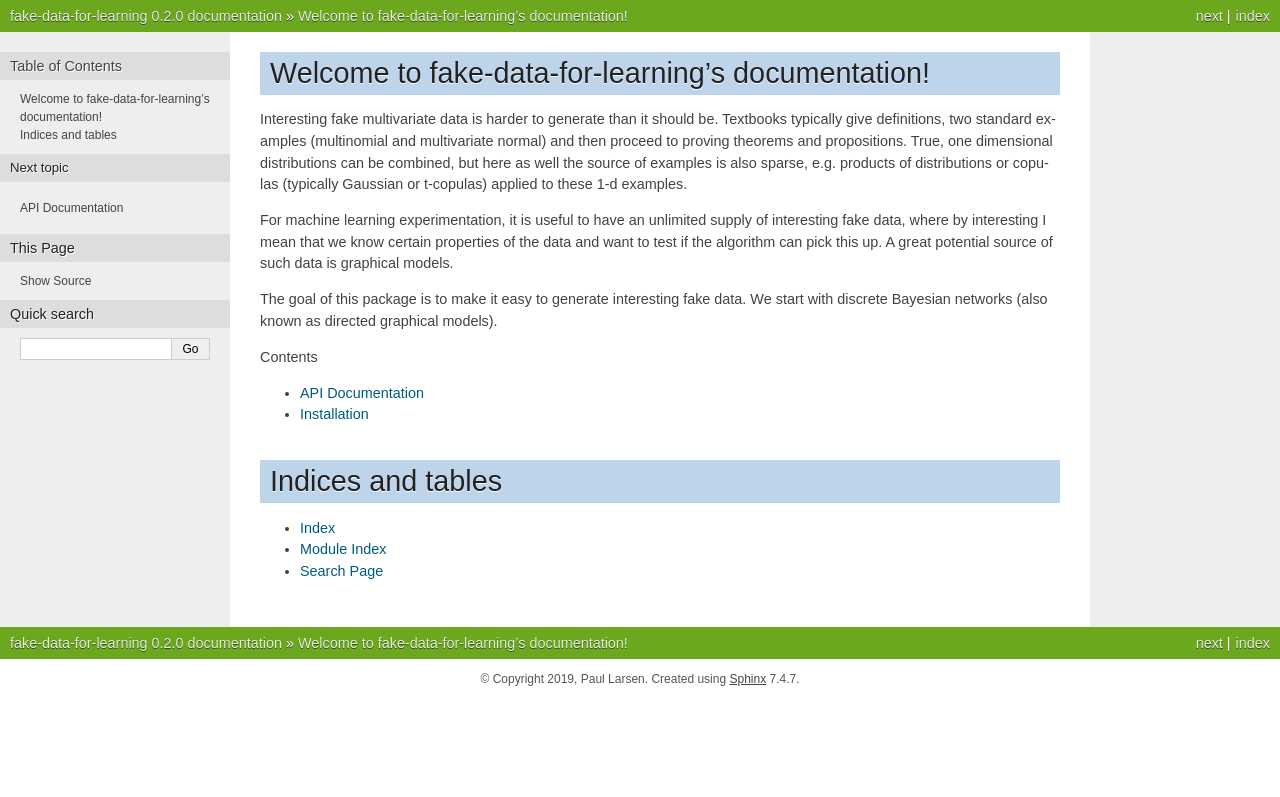
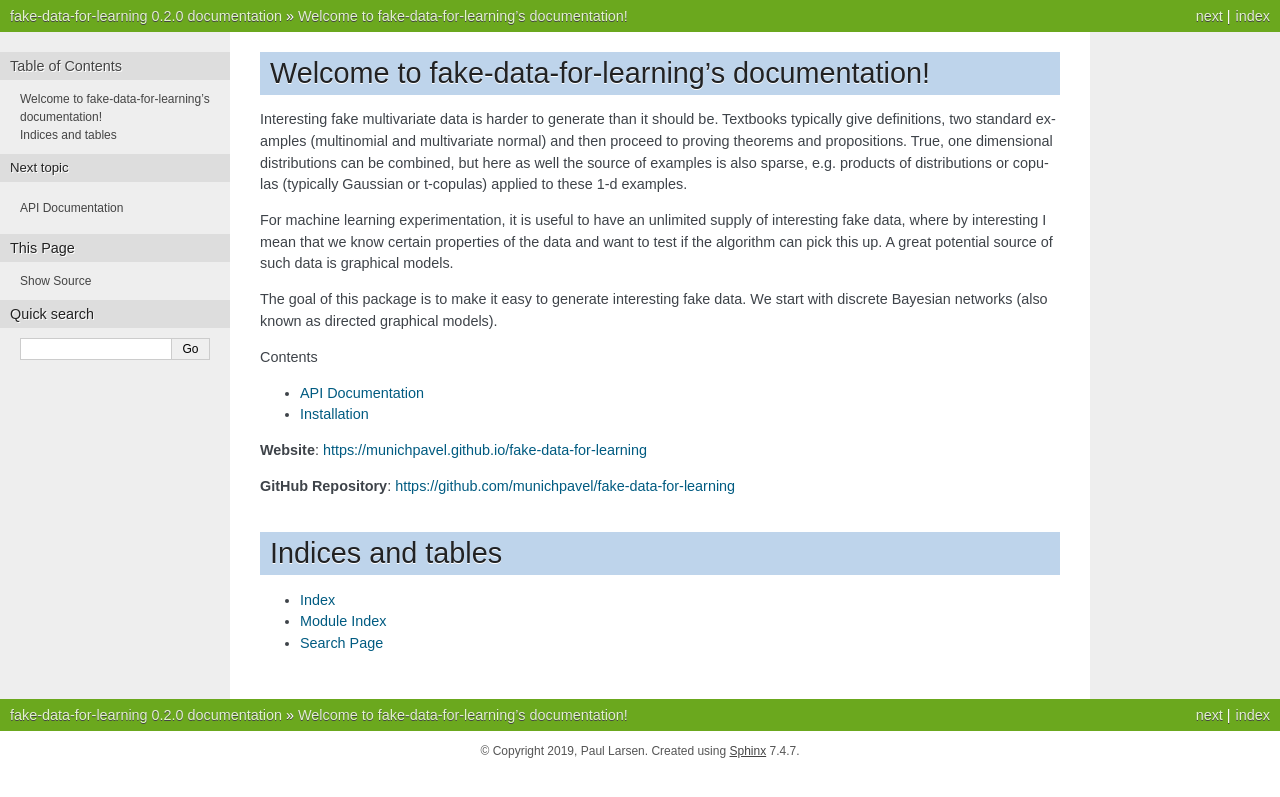
Before and after one commit to munichpavel/fake-data-for-learning, a Sphinx documentation site: the page built from docs/source/index.rst, in a window 1280 px wide. Shown: the top 797 px of the page. Built offline with Sphinx 7.4.7, drawn with Linux system fonts in a browser that asks for light colours.

Commit message:
Add website and github repo links

```diff
--- a/docs/source/index.rst
+++ b/docs/source/index.rst
@@ -14,6 +14,10 @@ The goal of this package is to make it easy to generate interesting fake data. W
    api
    install
 
+**Website**: https://munichpavel.github.io/fake-data-for-learning
+
+**GitHub Repository**: https://github.com/munichpavel/fake-data-for-learning
+
 Indices and tables
 ==================
 
```
